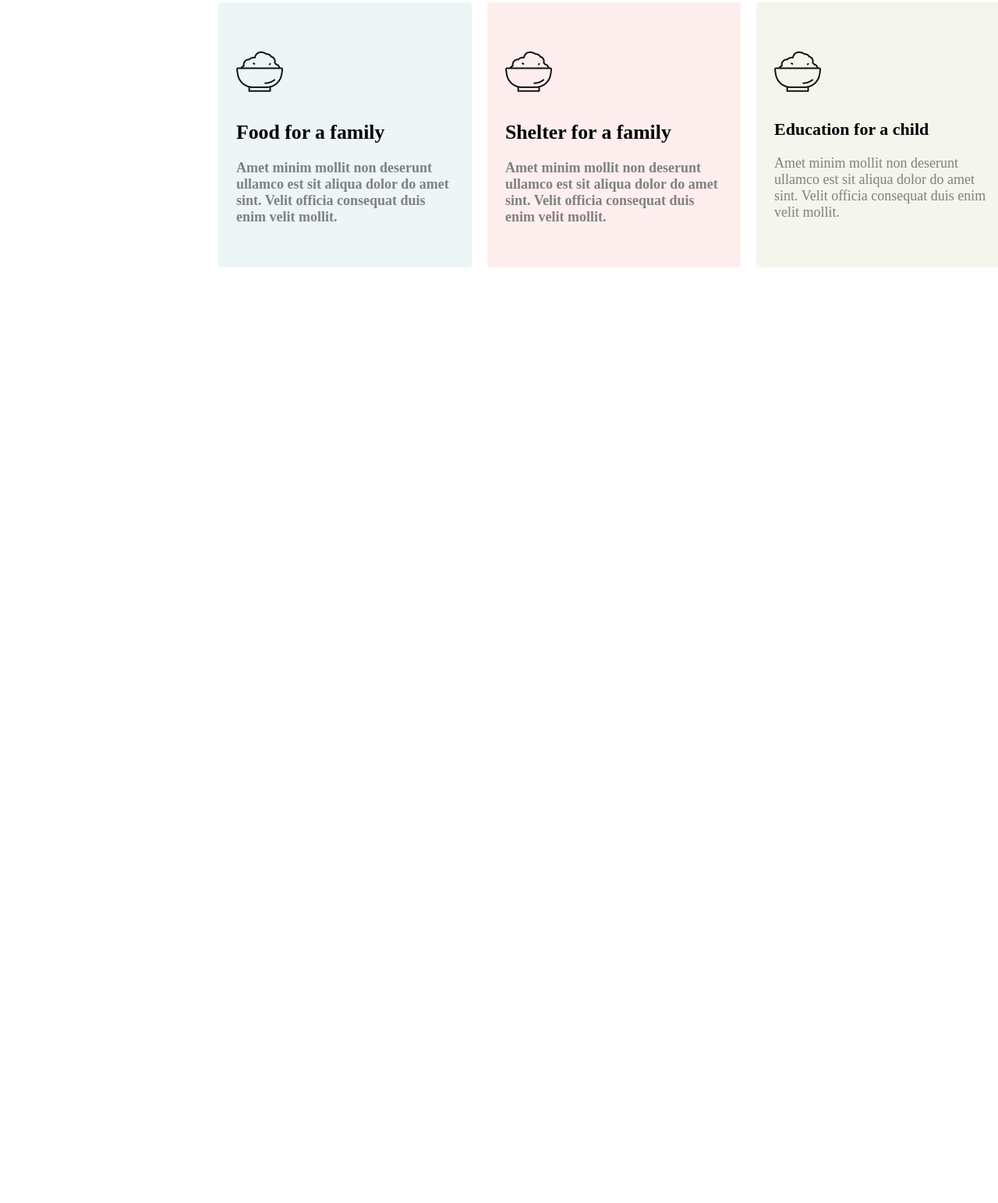
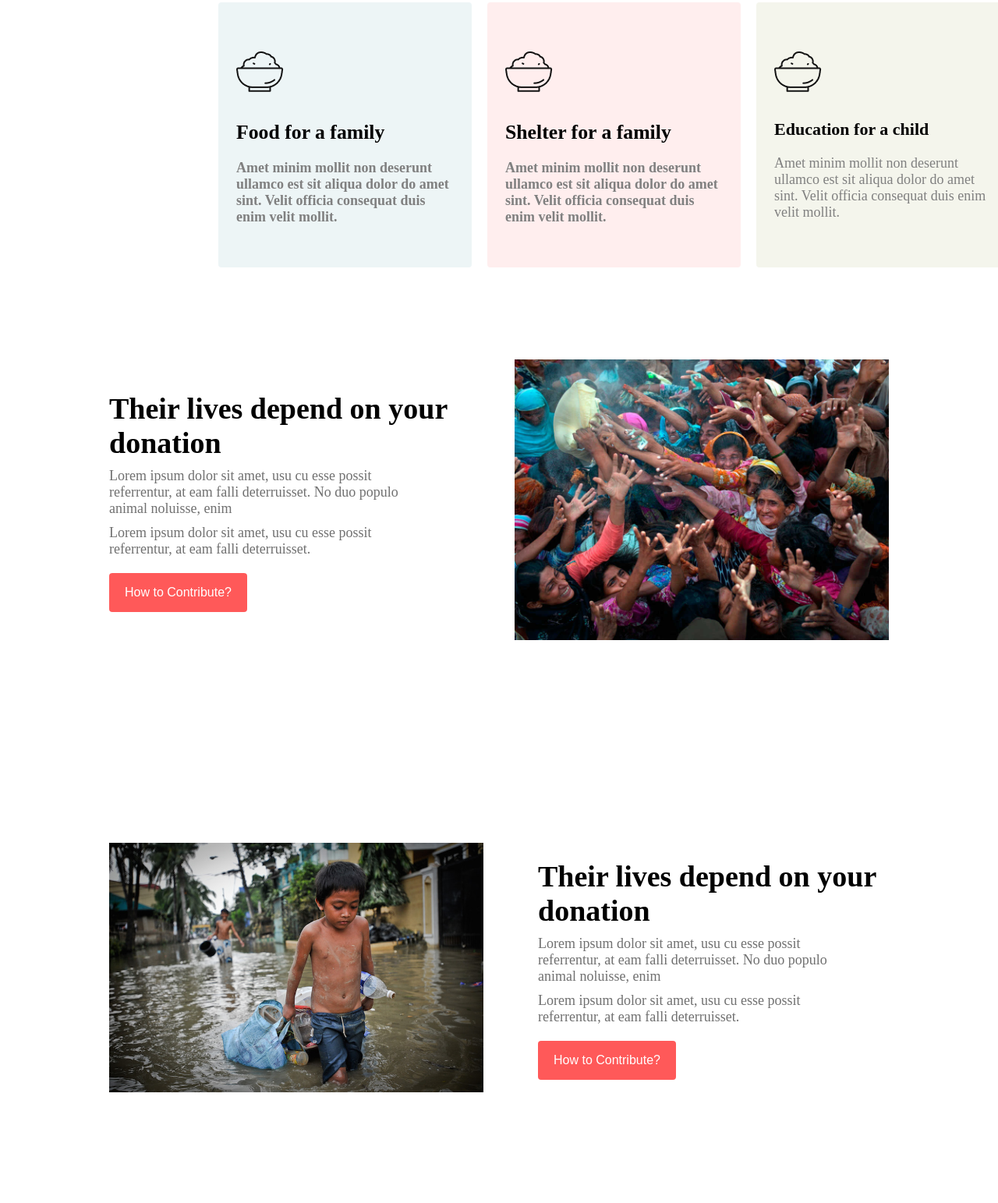
Before and after one commit to thtafsirulhasan/donate-today, a plain HTML site: page index.html in a window 1280 px wide. Shown: the part 1551-3094 px from the top of the page at 78% size. Before the commit the page ends 1894 px from the top, so only its background shows below. Drawn offline with Linux system fonts and the light colour scheme.

Commit message:
added new donation section

```diff
--- a/CSS/style.css
+++ b/CSS/style.css
@@ -167,3 +167,39 @@
     width: 280px;
     margin-top: 20px;
 }
+/* Donation Contribute  */
+.our-donation{
+    display:flex;
+    justify-content: space-between;
+    align-items: center;
+    width:1000px;
+    height: 600px;
+    margin: 0 auto;
+}
+.donation-details{
+    width: 450px;
+}
+.donation-details h2{
+    font-weight: 700;
+    font-size: 38px;
+    margin-bottom:  10px;
+}
+.donationa-description-1{
+    font-size: 18px;
+    width: 400px;
+    color: #707070;
+
+}
+.donationa-description-2{
+    font-size: 18px;
+    width: 400px;
+    margin-top: 10px;
+    color: #707070;
+}
+.donation-image{
+    max-width: 480px;
+
+}
+.donation-image img{
+   width: 100%;
+}
--- a/index.html
+++ b/index.html
@@ -46,28 +46,58 @@
         <!--Our Donate Plane Here-->
         <section class="Our-Donate-Plane">
             <h1>Our Donate Plan</h1>
-            <p class="plane-description">Lorem ipsum dolor sit amet, usu cu esse possit referrentur, at eam falli deterruisset. No duo populo
+            <p class="plane-description">Lorem ipsum dolor sit amet, usu cu esse possit referrentur, at eam falli
+                deterruisset. No duo populo
                 animal noluisse, enim</p>
             <div class="Donate-Plane-Box-All">
                 <div class="Donate-Plane-Box-1">
                     <img src="icons/food.png" alt="">
                     <h3>Food for a family</h3>
-                    <p class="Donate-plan-Description">Amet minim mollit non deserunt ullamco est sit aliqua dolor do amet sint. Velit officia consequat
+                    <p class="Donate-plan-Description">Amet minim mollit non deserunt ullamco est sit aliqua dolor do
+                        amet sint. Velit officia consequat
                         duis enim velit mollit.</p>
                 </div>
                 <div class="Donate-Plane-Box-2">
                     <img src="icons/food.png" alt="">
                     <h3>Shelter for a family</h3>
-                    <p class="Donate-plan-Description">Amet minim mollit non deserunt ullamco est sit aliqua dolor do amet sint. Velit officia consequat
+                    <p class="Donate-plan-Description">Amet minim mollit non deserunt ullamco est sit aliqua dolor do
+                        amet sint. Velit officia consequat
                         duis enim velit mollit.</p>
                 </div>
                 <div class="Donate-Plane-Box-3">
                     <img src="icons/food.png" alt="">
                     <h3>Education for a child</h3>
-                    <p class="Donate-plan-Description">Amet minim mollit non deserunt ullamco est sit aliqua dolor do amet sint. Velit officia consequat
+                    <p class="Donate-plan-Description">Amet minim mollit non deserunt ullamco est sit aliqua dolor do
+                        amet sint. Velit officia consequat
                         duis enim velit mollit.</p>
                 </div>
             </div>
+        </section>
+        <!--Donation For Everyone-->
+        <section class="our-donation">
+            <div class="donation-details">
+                <h2>Their lives depend on your donation</h2>
+                <p class="donationa-description-1">Lorem ipsum dolor sit amet, usu cu esse possit referrentur, at eam falli deterruisset. No duo populo
+                    animal noluisse, enim</p>
+                    <p class="donationa-description-2">Lorem ipsum dolor sit amet, usu cu esse possit referrentur, at eam falli deterruisset.</p>
+             <button class="Primary-Btn">How to Contribute?</button>
+                </div>
+            <div class="donation-image">
+               <img src="images/donation6.jpg" alt="">
+            </div>
+        </section>
+        <section class="our-donation">
+            <div class="donation-image">
+                <img src="images/donation9.jpg" alt="">
+             </div>
+            <div class="donation-details">
+                <h2>Their lives depend on your donation</h2>
+                <p class="donationa-description-1">Lorem ipsum dolor sit amet, usu cu esse possit referrentur, at eam falli deterruisset. No duo populo
+                    animal noluisse, enim</p>
+                    <p class="donationa-description-2">Lorem ipsum dolor sit amet, usu cu esse possit referrentur, at eam falli deterruisset.</p>
+             <button class="Primary-Btn">How to Contribute?</button>
+                </div>
+
         </section>
     </main>
 </body>
```
